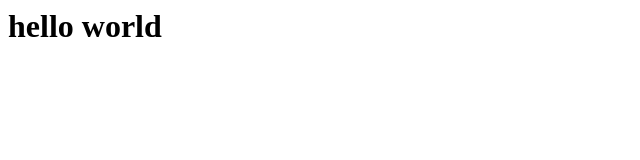
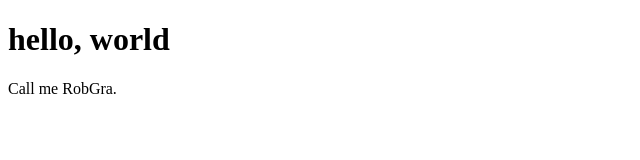
Before and after one commit to Robgra13/website, a plain HTML site: page index.html in a window 1280 px wide. Shown: the whole page, without its empty margins (0-640 px from the left). Drawn offline with Linux system fonts and the light colour scheme.

Commit message:
zmiana html

```diff
--- a/index.html
+++ b/index.html
@@ -1 +1,10 @@
-<h1>hello world</h1>
+<!DOCTYPE html>
+ <html>
+    <head>
+      <title> testowa stronka</title>
+    </head>
+    <body>
+      <h1>hello, world</h1>
+      <p>Call me RobGra.</p>
+    </body>
+ </html>
```
